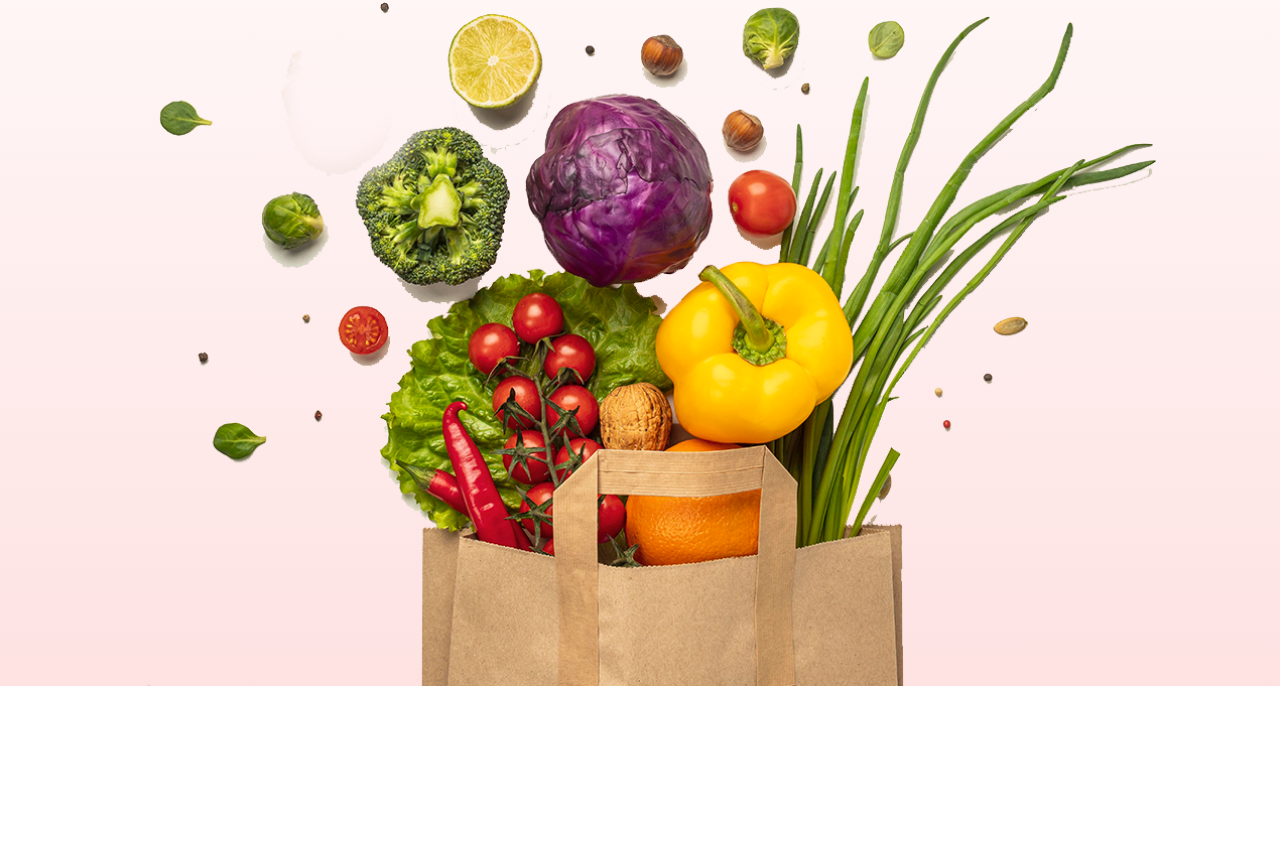
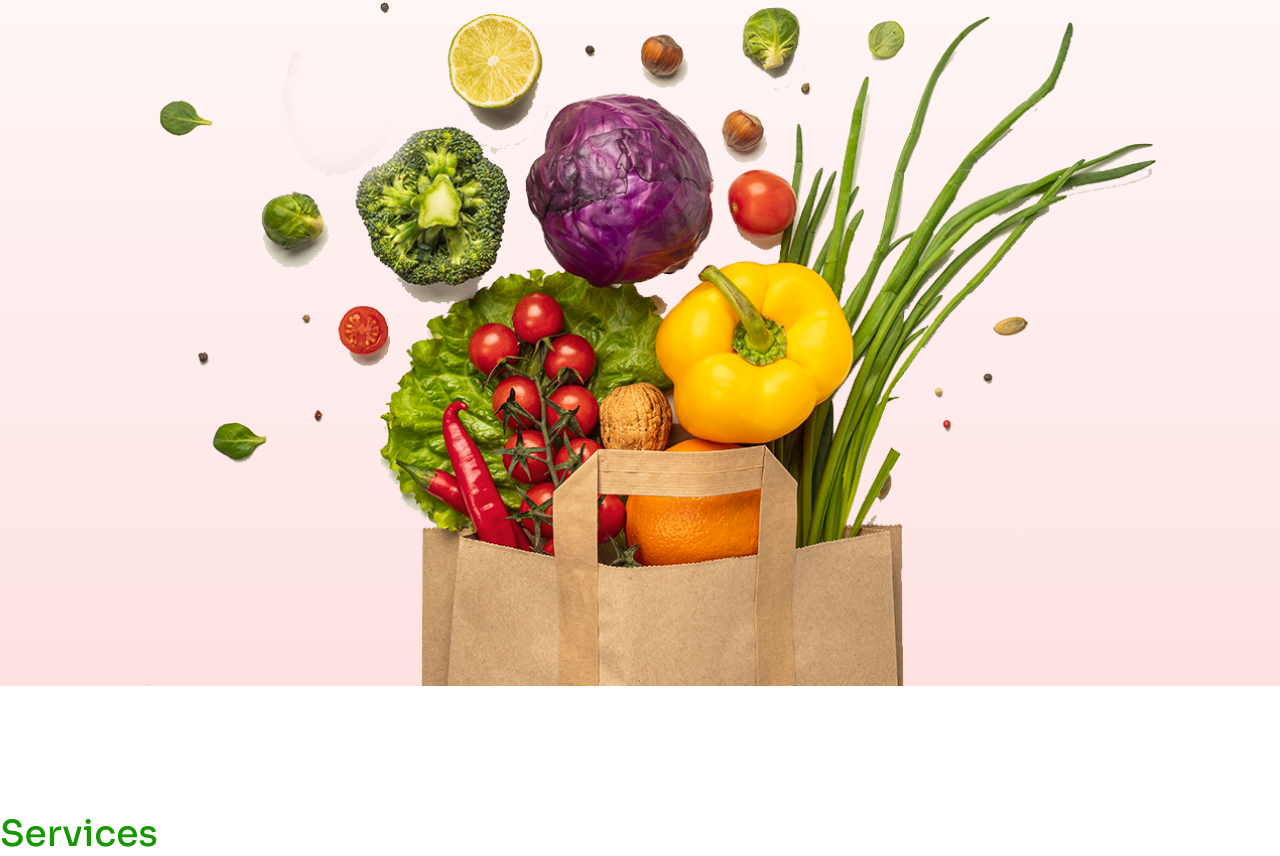
Before and after one commit to tonmoy-free/groceryshop-using-tailwind, a plain HTML site: page index.html in a window 1280 px wide. Shown: the part 472-1328 px from the top of the page. Before the commit the page ends 1158 px from the top, so only its background shows below. Drawn offline with nearby package versions, Linux system fonts and the light colour scheme.

Commit message:
day1 service section working

```diff
--- a/index.html
+++ b/index.html
@@ -103,7 +103,13 @@
               </div>
         </header>
         <main>
+            <!-- service section -->
+             <section class="container mx-auto mt-32">
+                <h3 class="text-bt-primary font-medium text-4xl">Services</h3>
+                <div>
 
+                </div>
+             </section>
         </main>
         <footer>
 
```
